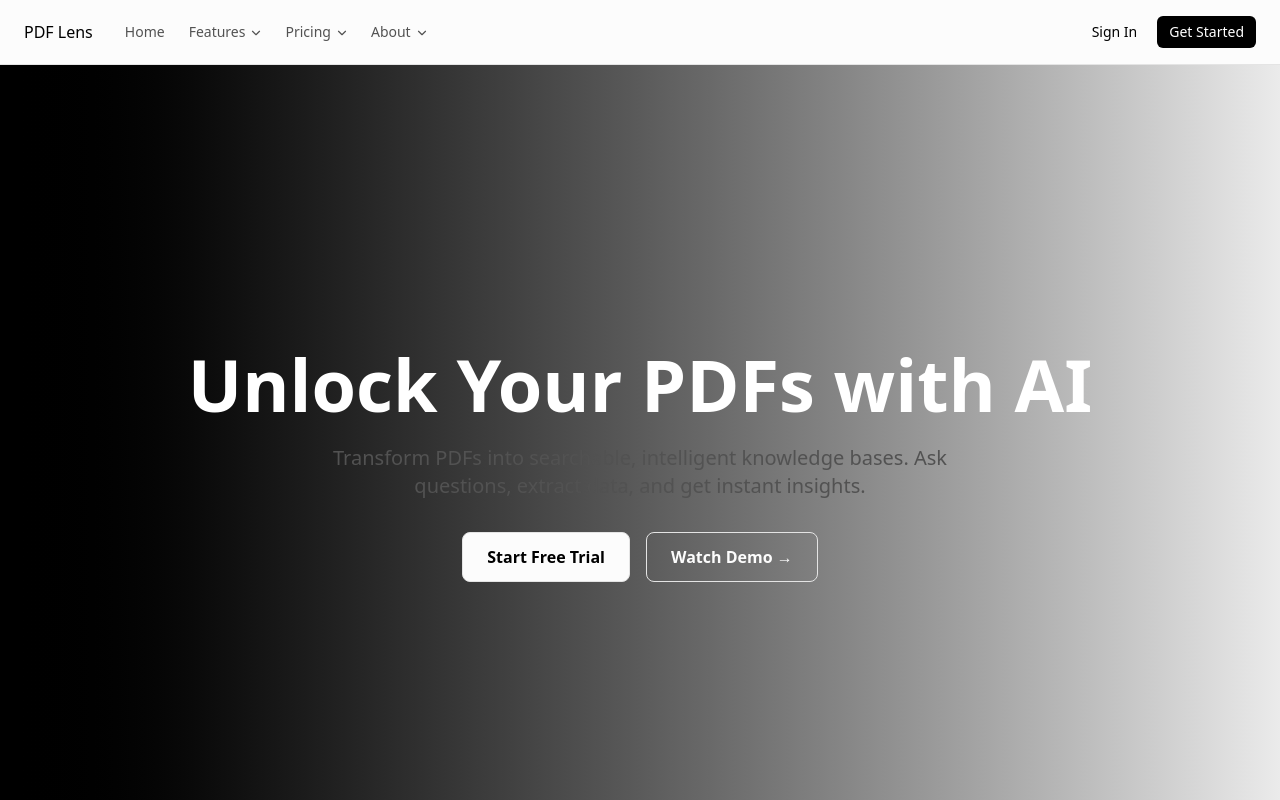
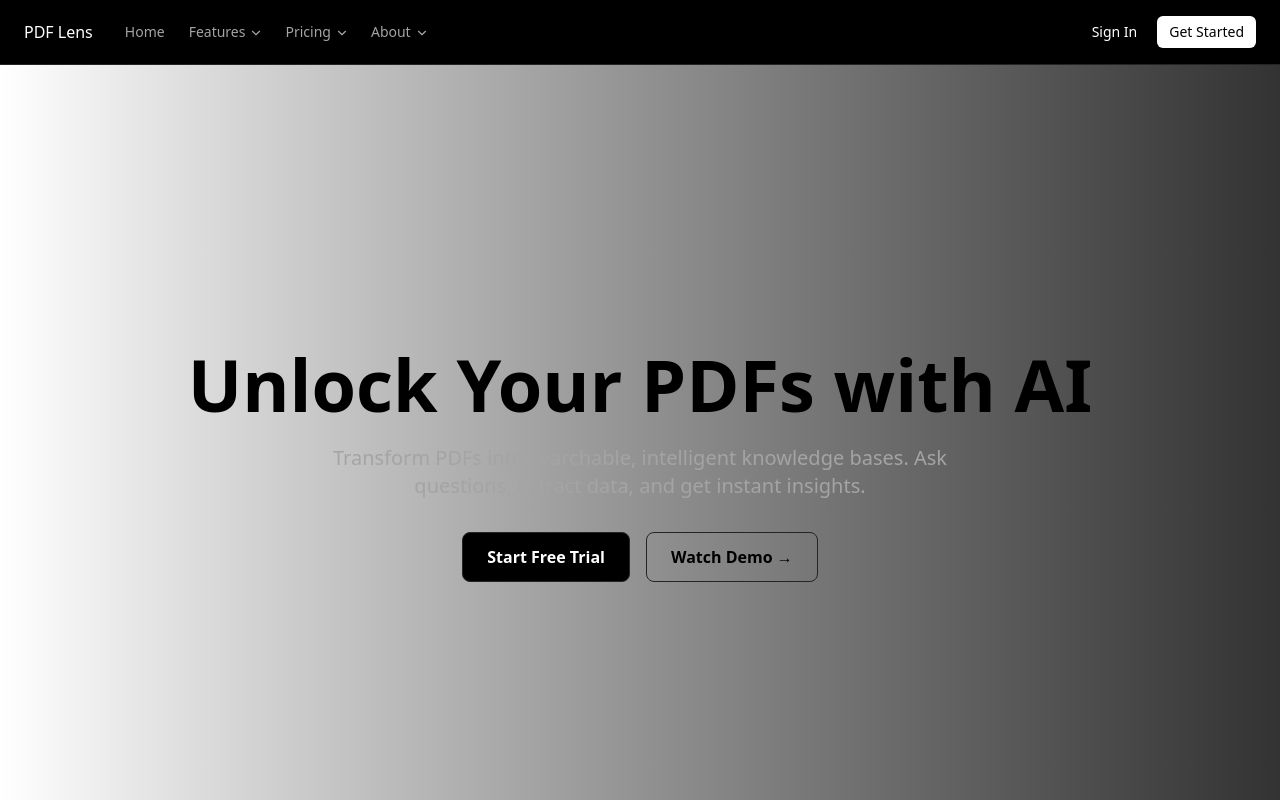
Before and after one commit to Sahil-796/pdflens, a Next.js app in the folder client/: page / in a window 1280 px wide. Shown: the top 800 px of the page. Built offline with nearby package versions, Linux system fonts and the light colour scheme.

Commit message:
fix: theme style

```diff
--- a/client/app/globals.css
+++ b/client/app/globals.css
@@ -3,7 +3,7 @@
 
 @custom-variant dark (&:is(.dark *));
 
-body.t3\ Chat {
+body.t3Chat {
   /* :root { */
   --background: oklch(0.9754 0.0084 325.6414);
   --foreground: oklch(0.3257 0.1161 325.0372);
@@ -107,7 +107,7 @@ body.t3\ Chat {
   }
 }
 
-body.t3\ Dark {
+body.t3Dark {
   --background: oklch(0.2409 0.0201 307.5346);
   --foreground: oklch(0.8398 0.0387 309.5391);
   --card: oklch(0.2803 0.0232 307.5413);
@@ -311,7 +311,7 @@ body.Vercel {
   }
 }
 
-body.Dark\ Vercel {
+body.DarkVercel {
   --background: oklch(0 0 0);
   --foreground: oklch(1 0 0);
   --card: oklch(0.1400 0 0);
--- a/client/components/ThemeStyleProvider.tsx
+++ b/client/components/ThemeStyleProvider.tsx
@@ -3,8 +3,8 @@
 import { useEffect, useState, createContext, useContext } from "react"
 import { useTheme } from "next-themes"
 
-const lightThemes = ["Vercel", "t3\ Chat", "Twitter"]
-const darkThemes = ["Dark \Vercel", "t3\Dark", "X"]
+const lightThemes = ["Vercel", "t3Chat", "Twitter"]
+const darkThemes = ["DarkVercel", "t3Dark", "X"]
 
 type ThemeStyleContextType = {
     themeIndex: number
```
